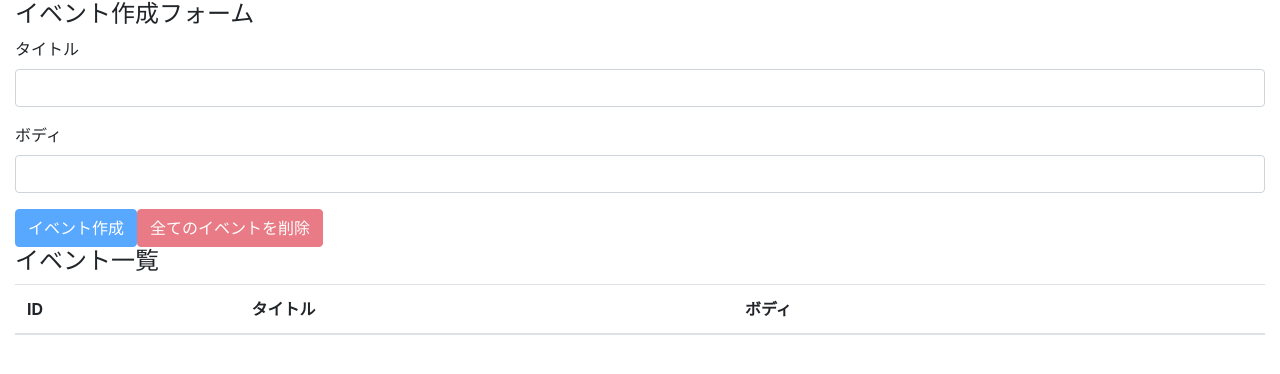
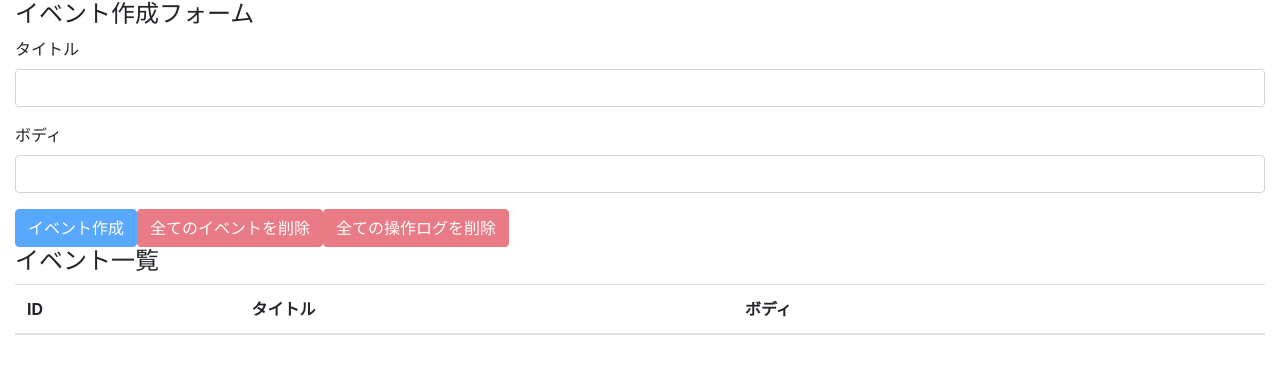
Before and after one commit to takiguchi-yu/react-hooks-101, a React (Create React App) app: page / in a window 1280 px wide. Shown: the top 374 px of the page. Built offline with nearby package versions, Linux system fonts and the light colour scheme.

Commit message:
delete all operation logs

```diff
--- a/src/components/EventForm.js
+++ b/src/components/EventForm.js
@@ -49,6 +49,14 @@
 
   const unCreatable = title === '' || body === ''
 
+  const deleteAllOperationLogs = e => {
+    e.preventDefault()
+    const result = window.confirm('全ての操作ログを本当に削除しますか？')
+    if (result) {
+      dispatch({ type: DELETE_ALL_OPERATION_LOG })
+    }
+  }
+
   return (
     <>
       <h4>イベント作成フォーム</h4>
@@ -66,6 +74,7 @@
 
       <button className="btn btn-primary" onClick={addEvent} disabled={unCreatable}>イベント作成</button>
       <button className="btn btn-danger" onClick={deleteAllEvents} disabled={state.events.length === 0}>全てのイベントを削除</button>
+      <button className="btn btn-danger" onClick={deleteAllOperationLogs} disabled={state.operationLogs.length === 0}>全ての操作ログを削除</button>
     </>
   )
 }
--- a/src/reducers/operationLogs.js
+++ b/src/reducers/operationLogs.js
@@ -1,7 +1,7 @@
 import { ADD_OPERATION_LOG, DELETE_ALL_OPERATION_LOG } from '../actions'
 
 const operationLogs = (state = [], action) => {
-  switch(action.type) {
+  switch (action.type) {
 
     case ADD_OPERATION_LOG:
       const operationLog = {
@@ -10,8 +10,9 @@
       }
 
       return [operationLog, ...state]
+
     case DELETE_ALL_OPERATION_LOG:
-      return state
+      return []
     default:
       return state
   }
```
